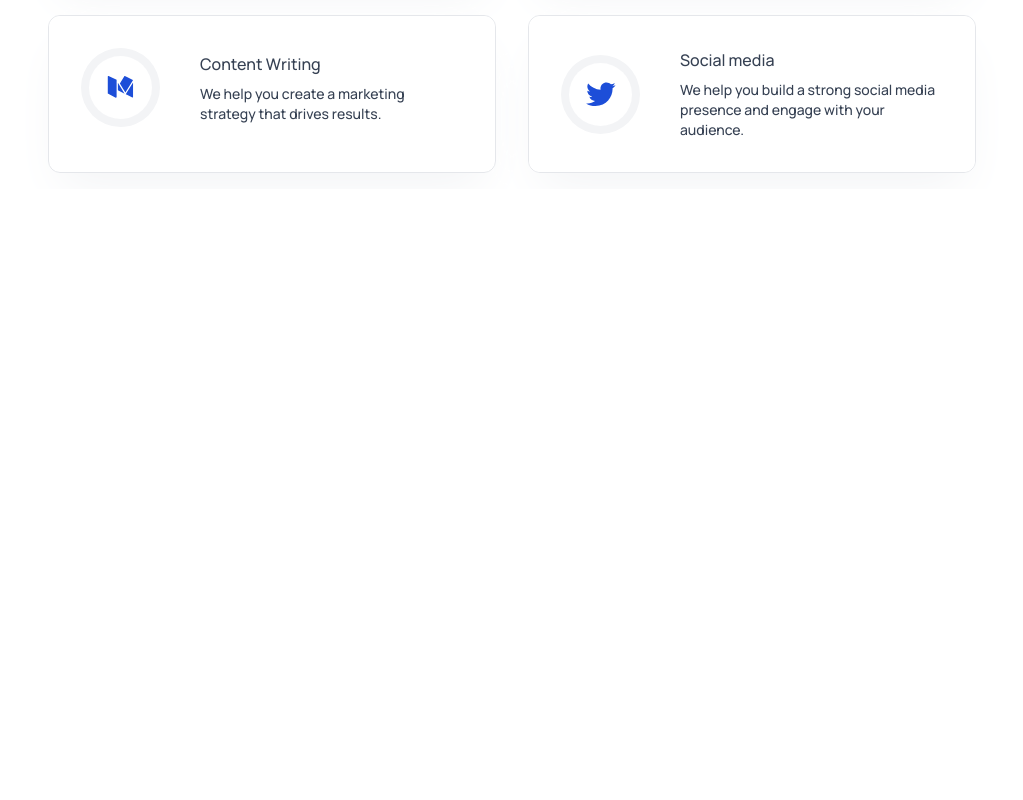
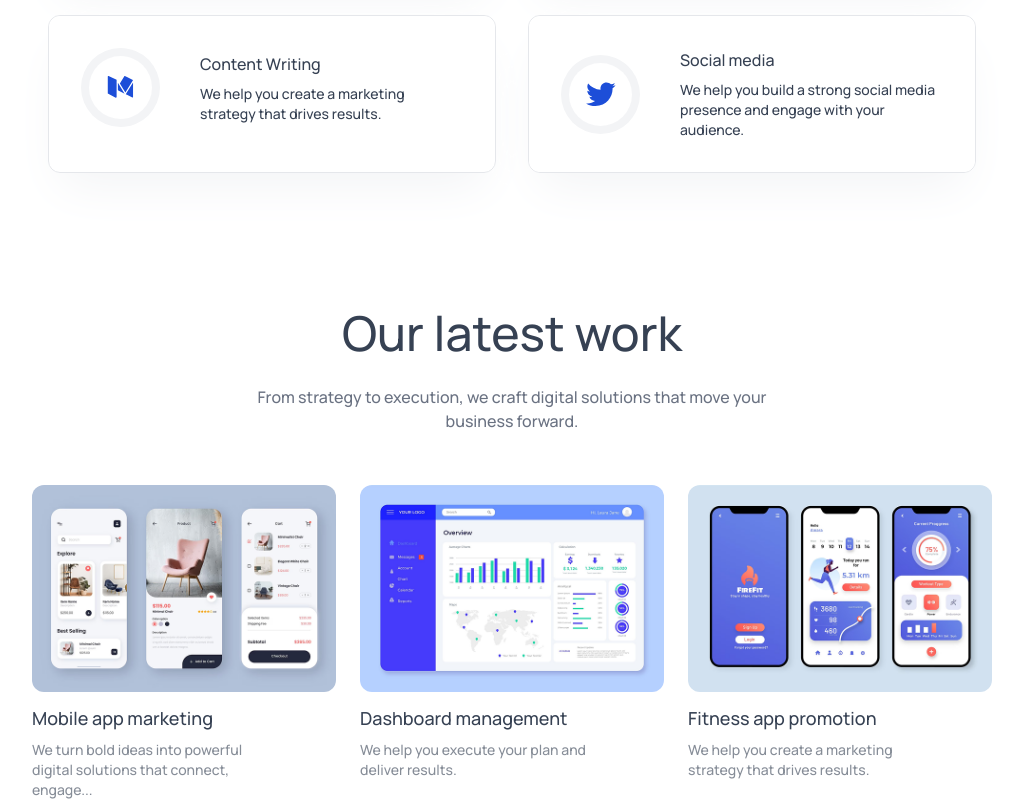
Before and after one commit to anandkumardev/agency, a React (Vite) app: page / in a window 1280 px wide. Shown: the part 1717-2517 px from the top of the page, without its empty margins (128-1151 px from the left). Before the commit the page ends 1906 px from the top, so only its background shows below. Built offline with nearby package versions, Linux system fonts and the light colour scheme.

Commit message:
add work section

```diff
--- a/src/App.jsx
+++ b/src/App.jsx
@@ -3,6 +3,7 @@
 import Hero from "./components/Hero";
 import TrustedBy from "./components/TrustedBy";
 import Service from "./components/Service";
+import OurWork from "./components/OurWork";
 
 function App() {
   const [theme, setTheme] = useState(
@@ -15,6 +16,7 @@
       <Hero />
       <TrustedBy />
       <Service />
+      <OurWork/>
     </div>
   );
 }
```
